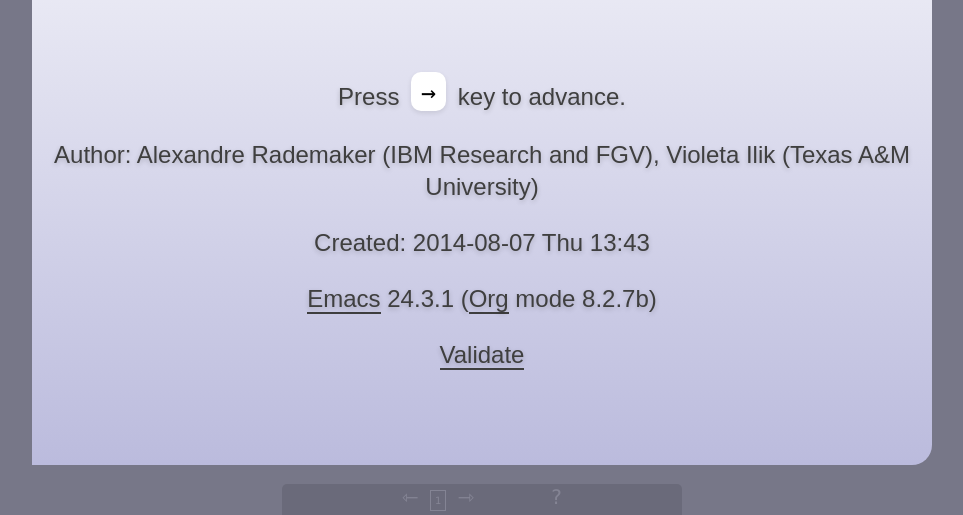
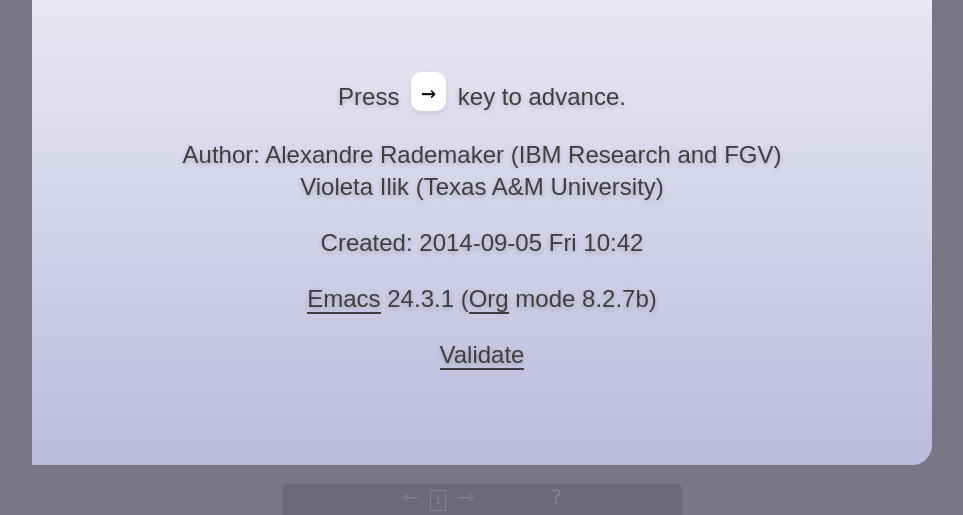
Before and after one commit to arademaker/vivo-2014-oai, a plain HTML site: page index.html in a window 1280 px wide. Shown: the part 285-800 px from the top of the page, without its empty margins (158-1121 px from the left). Drawn offline with Linux system fonts and the light colour scheme.

Commit message:
authors in each line

```diff
--- a/index.html
+++ b/index.html
@@ -2,7 +2,7 @@
 <html>
 <head>
 <title>Using OAI-PMH protocol for Data Ingest into VIVO Instances</title>
-<!-- 2014-08-07 Thu 13:43 -->
+<!-- 2014-09-05 Fri 10:42 -->
 <meta  http-equiv="X-UA-Compatible" content="IE=Edge;chrome=1">
 <meta  charset="utf-8">
 <meta  name="generator" content="Org-mode">
@@ -40,8 +40,8 @@
 <h2></h2>
 </hgroup>
 <p>Press <span id="left-init-key" class="key">&rarr;</span> key to advance.</p>
-<p class="author">Author: Alexandre Rademaker (IBM Research and FGV), Violeta Ilik (Texas A&amp;M University)</p>
-<p class="date">Created: 2014-08-07 Thu 13:43</p>
+<p class="author">Author: Alexandre Rademaker (IBM Research and FGV)<br>Violeta Ilik (Texas A&amp;M University)</p>
+<p class="date">Created: 2014-09-05 Fri 10:42</p>
 <p class="creator"><a href="http://www.gnu.org/software/emacs/">Emacs</a> 24.3.1 (<a href="http://orgmode.org">Org</a> mode 8.2.7b)</p>
 <p class="validation"><a href="http://validator.w3.org/check?uri=referer">Validate</a></p>
 
```
